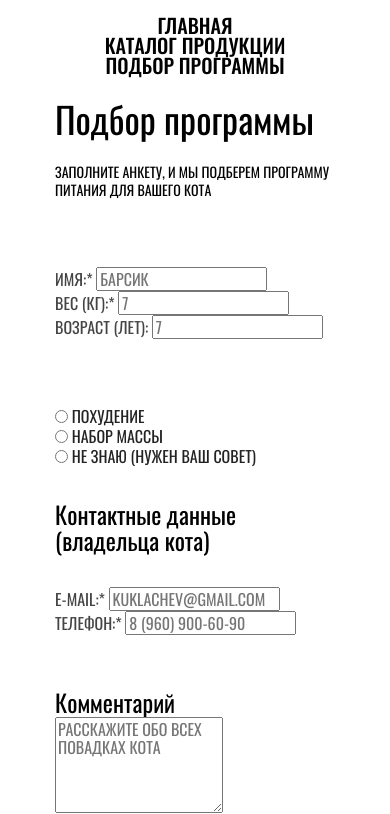
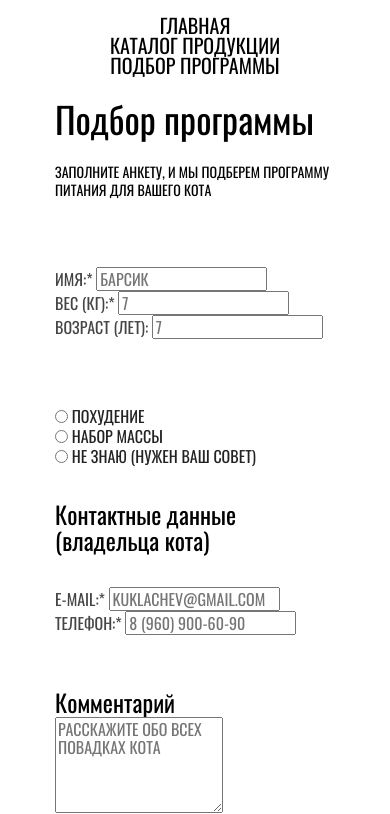
Before and after one commit to OxanaOva/Cat-energy, a website: page source/form.html in a window 390 px wide. Shown: the part 51-865 px from the top of the page. Drawn offline with Linux system fonts and the light colour scheme.

Commit message:
Please enter the commit message for your changes. Lines starting with '#' will be ignored, and an empty message aborts the commit.
On branch master
Your branch is up to date with 'origin/master'.

Changes to be committed:
	modified:   source/css/style.css
	modified:   source/css/style.css.map
	modified:   source/index.html
	modified:   source/sass/global/fonts.scss

```diff
--- a/source/sass/global/fonts.scss
+++ b/source/sass/global/fonts.scss
@@ -9,7 +9,7 @@
 }
 
 @font-face {
-  font-family: "Oswald";
+  font-family: "Oswald medium";
   font-weight: 500;
   font-style: normal;
   font-display: swap;
```
Also changed, not shown: source/index.html (+1 -1 lines), source/css/style.css, 1 other file.
